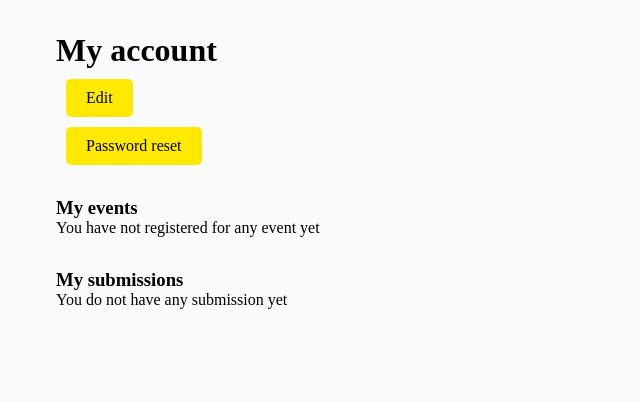
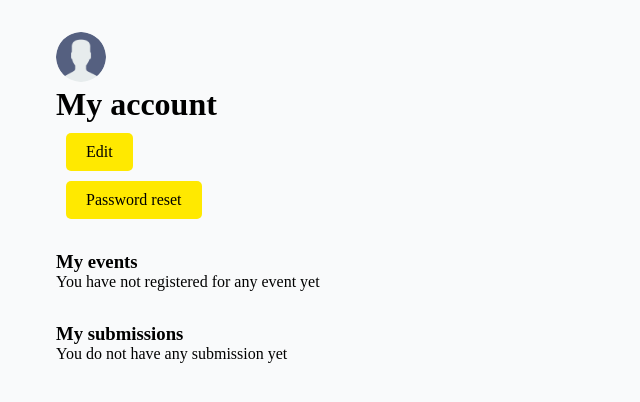
Before and after one commit to TimOsahenru/event-registration, a Django app: page /account/ in a window 1280 px wide. Shown: the part 75-477 px from the top of the page, without its empty margins (0-640 px from the left). Run offline with Django 4.2, Linux system fonts and the light colour scheme; the visitor is signed in with stand-in values (Sample User, id 1); data that the repository does not hold is empty.

Commit message:
avatar resized

```diff
--- a/app/models.py
+++ b/app/models.py
@@ -1,6 +1,7 @@
 from django.db import models
 from django.contrib.auth.models import AbstractUser
 import uuid
+from django_resized import ResizedImageField
 
 
 class User(AbstractUser):
@@ -9,7 +10,7 @@ class User(AbstractUser):
     email = models.EmailField(unique=True, null=True)
     bio = models.TextField(null=True, blank=True)
     hackathon_participant = models.BooleanField(default=True, null=True)
-    avatar = models.ImageField(default='avatar.png')
+    avatar = ResizedImageField(size=[300,300], default='avatar.png')
 
 
     USERNAME_FIELD = 'email'
--- a/app/views.py
+++ b/app/views.py
@@ -4,6 +4,7 @@ from .forms import SubmissionForm, CustomUserForm, UserForm
 from django.contrib.auth.decorators import login_required
 from django.contrib.auth import authenticate, login, logout
 from django.http import HttpResponse
+from PIL import Image
 
 
 def logout_page(request):
--- a/static/css/main.css
+++ b/static/css/main.css
@@ -114,3 +114,11 @@ nav a{
 .text--success{
 	color: #198754;
 }
+
+
+.user--avatar--lg{
+    height: 50px;
+    width: 50px;
+    object-fit: cover;
+    border-radius: 50%;
+}
--- a/templates/account.html
+++ b/templates/account.html
@@ -3,6 +3,7 @@
 {% block content %}
 
 <div class="section">
+    <img class="user--avatar--lg" src="{{user.avatar.url}}">
 <h1>My account</h1>
     <a class="btn btn--warning" href="{% url 'edit_account' %}">Edit</a>
     <a class="btn btn--warning" href="">Password reset</a>
```
Also changed, not shown: app/migrations/0002_alter_user_avatar.py (added).
